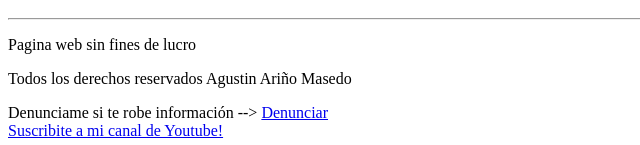
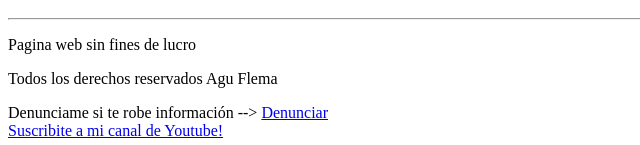
Before and after one commit to Flema77/blog-hermetica, a plain HTML site: page v8.html in a window 1280 px wide. Shown: the part 2739-2884 px from the top of the page, 0-640 px from the left. Drawn offline with Linux system fonts and the light colour scheme.

Commit message:
Update v8.html
deleting my name

```diff
--- a/v8.html
+++ b/v8.html
@@ -103,7 +103,7 @@
     <footer>
         <div>
             <p>Pagina web sin fines de lucro</p>
-            <p>Todos los derechos reservados Agustin Ariño Masedo</p>
+            <p>Todos los derechos reservados Agu Flema</p>
             Denunciame si te robe información -->
             <a href="https://www.argentina.gob.ar/policia-federal-argentina">Denunciar</a>
         </div>
```
